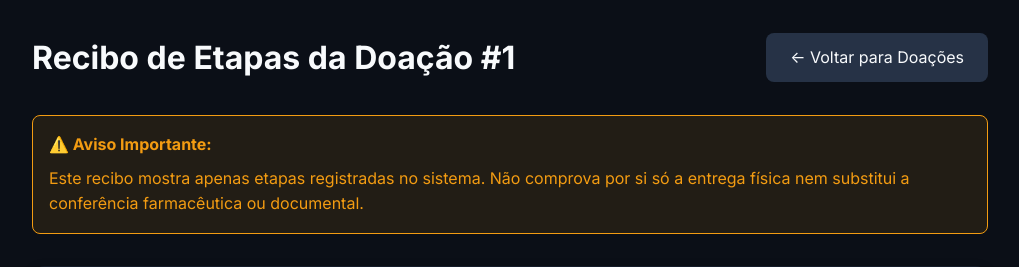
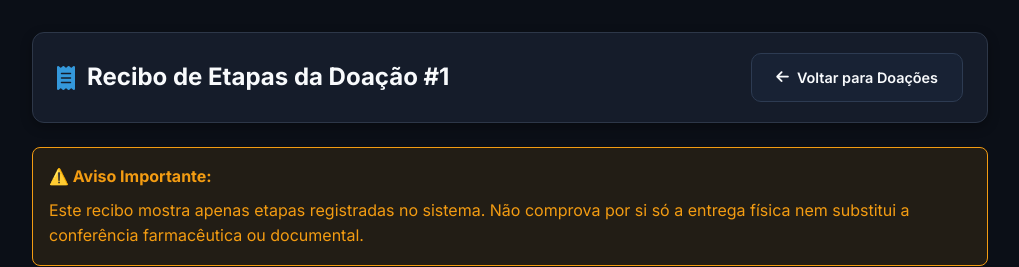
Before and after one commit to dev-ryanmartins/RedeVita-Projeto-Integrador, a Python web app: template frontend/templates/recibo_doacao.html in a window 1280 px wide. Shown: the top 267 px of the page, without its empty margins (260-1279 px from the left). Run offline with Jinja, Linux system fonts and the light colour scheme; the template is opened without the code that fills it: most values are stand-ins (such as "Sample title", 1, 10 or a date in 2020).

Commit message:
feat: converter recibo_doacao header para classes corporativas padronizadas

```diff
--- a/frontend/templates/recibo_doacao.html
+++ b/frontend/templates/recibo_doacao.html
@@ -4,9 +4,15 @@
 
 {% block content %}
 <div class="recibo-container">
-    <div class="page-header">
-        <h1>Recibo de Etapas da Doação #{{ doacao.id }}</h1>
-        <a href="{{ url_for('donation.nova_doacao') }}" class="btn-back">← Voltar para Doações</a>
+    <div class="page-header-corporate">
+        <div class="page-header-content">
+            <h1><i class="fas fa-receipt"></i> Recibo de Etapas da Doação #{{ doacao.id }}</h1>
+        </div>
+        <div class="dashboard-header-actions">
+            <a href="{{ url_for('donation.nova_doacao') }}" class="btn-form btn-form-secondary">
+                <i class="fas fa-arrow-left"></i> Voltar para Doações
+            </a>
+        </div>
     </div>
 
     <!-- Aviso persistente -->
```
